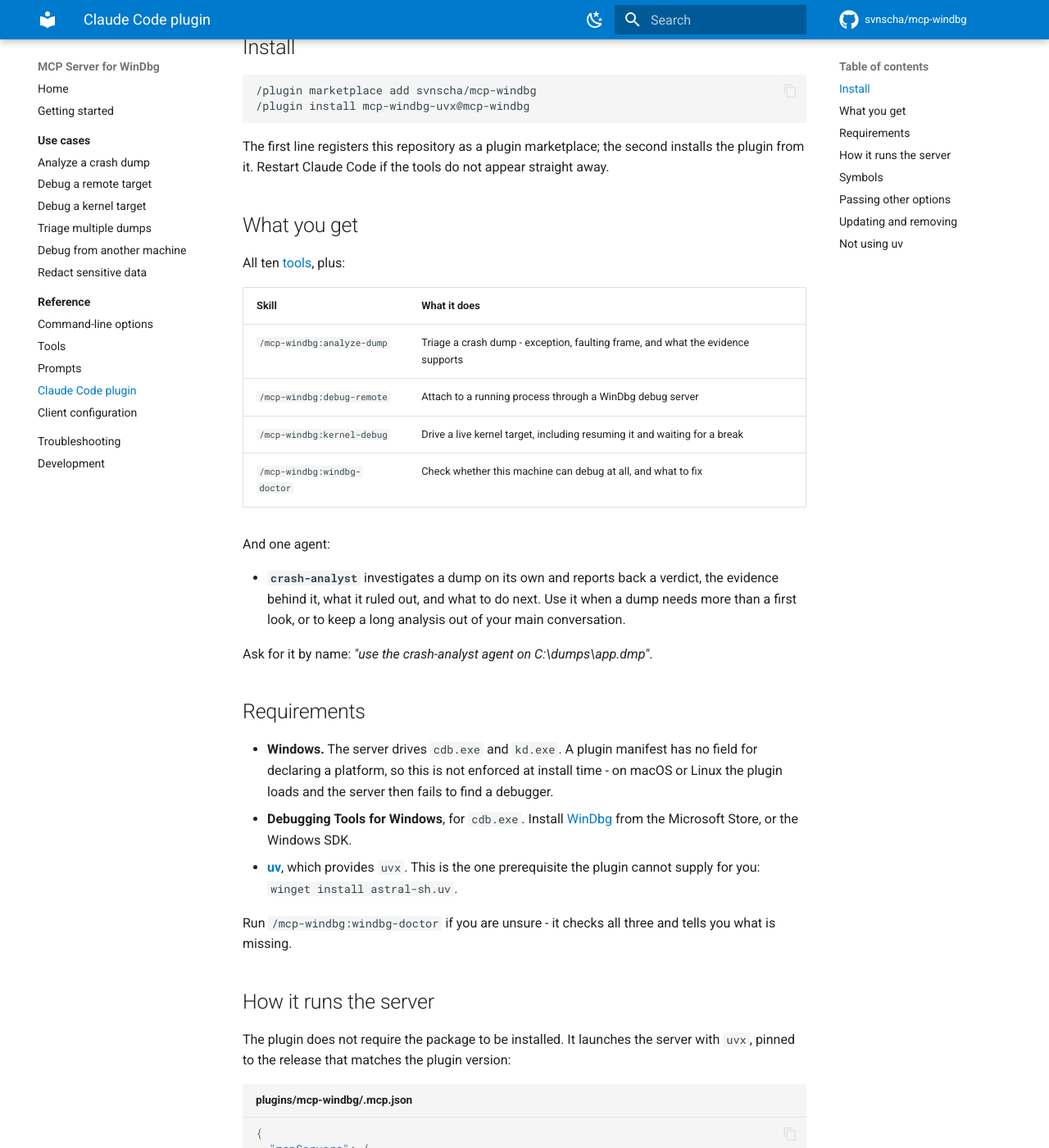
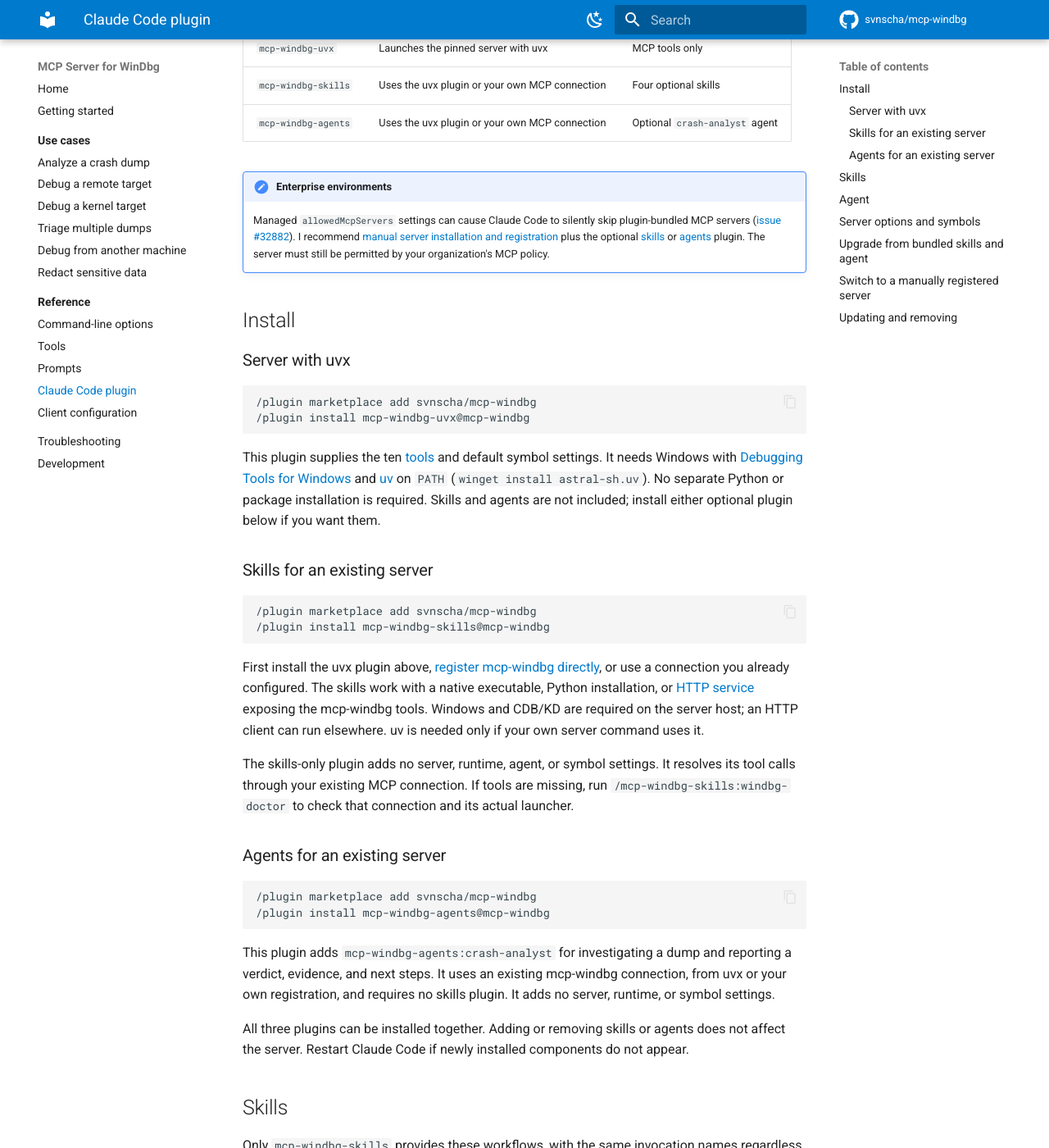
Before and after one commit to EduardBurtes/mcp-windbg, an MkDocs documentation site: the page built from docs/reference/plugin.md, in a window 1280 px wide and 1400 px high, scrolled down 231 px. Shown: the whole window at 82% size. Built offline with MkDocs 1.6.1 and Material for MkDocs 9.7.7, drawn with Linux system fonts in a browser that asks for light colours; comment, search, counter and statistics services are not loaded; some of the changed text lies outside the part shown.

Commit message:
feat(plugin): package skills and agents as separate plugins (#106)
Separate the MCP server, four debugging skills, and crash-analyst agent into independently installable plugins. Document installation and migration, support existing MCP connections, and validate every marketplace version.

````diff
--- a/docs/reference/plugin.md
+++ b/docs/reference/plugin.md
@@ -1,124 +1,165 @@
-# Claude Code plugin
+# Claude Code plugins
 
-The plugin is the shortest way to use mcp-windbg from Claude Code. It brings the
-[tools](tools.md), a set of skills, and an agent, and it needs no `pip install` and no MCP
-configuration.
+Install the server plugin if needed, then optionally add skills, agents, or both:
+
+| Plugin | Server | Included workflows |
+| --- | --- | --- |
+| `mcp-windbg-uvx` | Launches the pinned server with uvx | MCP tools only |
+| `mcp-windbg-skills` | Uses the uvx plugin or your own MCP connection | Four optional skills |
+| `mcp-windbg-agents` | Uses the uvx plugin or your own MCP connection | Optional `crash-analyst` agent |
+
+!!! note "Enterprise environments"
+    Managed `allowedMcpServers` settings can cause Claude Code to silently skip
+    plugin-bundled MCP servers ([issue #32882](https://github.com/anthropics/claude-code/issues/32882)).
+    I recommend [manual server installation and registration](clients.md#registering-the-server-directly)
+    plus the optional [skills](#skills-for-an-existing-server) or [agents](#agents-for-an-existing-server) plugin.
+    The server must still be permitted by your organization's MCP policy.
 
 ## Install
 
-```
+### Server with uvx
+
+```text
 /plugin marketplace add svnscha/mcp-windbg
 /plugin install mcp-windbg-uvx@mcp-windbg
 ```
 
-The first line registers this repository as a plugin marketplace; the second installs the plugin
-from it. Restart Claude Code if the tools do not appear straight away.
+This plugin supplies the ten [tools](tools.md) and default symbol
+settings. It needs Windows with [Debugging Tools for Windows](https://aka.ms/windbg)
+and [uv](https://docs.astral.sh/uv/) on `PATH` (`winget install astral-sh.uv`).
+No separate Python or package installation is required. Skills and agents are not
+included; install either optional plugin below if you want them.
 
-## What you get
+### Skills for an existing server
 
-All ten [tools](tools.md), plus:
-
-| Skill | What it does |
-| :---- | :----------- |
-| `/mcp-windbg:analyze-dump` | Triage a crash dump - exception, faulting frame, and what the evidence supports |
-| `/mcp-windbg:debug-remote` | Attach to a running process through a WinDbg debug server |
-| `/mcp-windbg:kernel-debug` | Drive a live kernel target, including resuming it and waiting for a break |
-| `/mcp-windbg:windbg-doctor` | Check whether this machine can debug at all, and what to fix |
-
-And one agent:
-
-- **`crash-analyst`** investigates a dump on its own and reports back a verdict, the evidence
-  behind it, what it ruled out, and what to do next. Use it when a dump needs more than a first
-  look, or to keep a long analysis out of your main conversation.
-
-Ask for it by name: *"use the crash-analyst agent on C:\dumps\app.dmp"*.
-
-## Requirements
-
-- **Windows.** The server drives `cdb.exe` and `kd.exe`. A plugin manifest has no field for
-  declaring a platform, so this is not enforced at install time - on macOS or Linux the plugin
-  loads and the server then fails to find a debugger.
-- **Debugging Tools for Windows**, for `cdb.exe`. Install [WinDbg](https://aka.ms/windbg) from the
-  Microsoft Store, or the Windows SDK.
-- **[uv](https://docs.astral.sh/uv/)**, which provides `uvx`. This is the one prerequisite the
-  plugin cannot supply for you: `winget install astral-sh.uv`.
-
-Run `/mcp-windbg:windbg-doctor` if you are unsure - it checks all three and tells you what is
-missing.
-
-## How it runs the server
-
-The plugin does not require the package to be installed. It launches the server with `uvx`,
-pinned to the release that matches the plugin version:
-
-```json title="plugins/mcp-windbg/.mcp.json"
-{
-  "mcpServers": {
-    "mcp-windbg": {
-      "command": "uvx",
-      "args": ["mcp-windbg@1.1.0"],
-      "env": {
-        "_NT_SYMBOL_PATH": "${_NT_SYMBOL_PATH:-SRV*C:\\Symbols*https://msdl.microsoft.com/download/symbols}"
-      }
-    }
-  }
-}
+```text
+/plugin marketplace add svnscha/mcp-windbg
+/plugin install mcp-windbg-skills@mcp-windbg
 ```
 
-`uvx` fetches that version from PyPI on first use and caches it. Pinning keeps the plugin and the
-server it drives in step, so a plugin update is what moves the server version.
+First install the uvx plugin above, [register mcp-windbg directly](clients.md#registering-the-server-directly),
+or use a connection you already configured. The skills work with a native executable,
+Python installation, or [HTTP service](../scenarios/http-service.md) exposing the
+mcp-windbg tools. Windows and CDB/KD are required on the server host; an HTTP client
+can run elsewhere. uv is needed only if your own server command uses it.
 
-## Symbols
+The skills-only plugin adds no server, runtime, agent, or symbol settings. It resolves
+its tool calls through your existing MCP connection. If tools are missing, run
+`/mcp-windbg-skills:windbg-doctor` to check that connection and its actual launcher.
 
-Symbols work out of the box. The `${VAR:-default}` form above means:
+### Agents for an existing server
 
-- **No `_NT_SYMBOL_PATH` set** - the plugin supplies the Microsoft symbol server, caching to
-  `C:\Symbols`.
-- **`_NT_SYMBOL_PATH` already set** - your value wins and the default is ignored. A symbol path
-  you tuned yourself is never overwritten.
+```text
+/plugin marketplace add svnscha/mcp-windbg
+/plugin install mcp-windbg-agents@mcp-windbg
+```
 
-To use your own, set it in the environment before starting Claude Code:
+This plugin adds `mcp-windbg-agents:crash-analyst` for investigating a dump and
+reporting a verdict, evidence, and next steps. It uses an existing mcp-windbg
+connection, from uvx or your own registration, and requires no skills plugin.
+It adds no server, runtime, or symbol settings.
+
+All three plugins can be installed together. Adding or removing skills or agents
+does not affect the server. Restart Claude Code if newly installed components do not appear.
+
+## Skills
+
+Only `mcp-windbg-skills` provides these workflows, with the same invocation names
+regardless of how the server is installed:
+
+| Workflow | Skill |
+| --- | --- |
+| Triage a crash dump | `/mcp-windbg-skills:analyze-dump` |
+| Debug a live user-mode process | `/mcp-windbg-skills:debug-remote` |
+| Drive a live kernel target | `/mcp-windbg-skills:kernel-debug` |
+| Diagnose the debugging setup | `/mcp-windbg-skills:windbg-doctor` |
+
+For example, with an independently installed server:
+
+```text
+/mcp-windbg-skills:analyze-dump C:\dumps\app.dmp
+```
+
+The server's built-in [MCP prompts](prompts.md) remain available with or without a
+plugin. They are separate from these Claude Code skills.
+
+## Agent
+
+With the agents plugin installed, ask:
+
+```text
+Use the mcp-windbg-agents:crash-analyst agent on C:\dumps\app.dmp
+```
+
+The agent works through the available MCP tools directly. Its report includes
+the commands it ran so you can reproduce the investigation.
+
+## Server options and symbols
+
+The uvx bundle launches the server using its `.mcp.json`, pinned to the matching
+release. uvx fetches that version from PyPI on first use and caches it. Updating
+the bundle updates the pinned server too.
+
+The bundle supplies `_NT_SYMBOL_PATH` with the Microsoft symbol server and a
+`C:\Symbols` cache only when you have not set your own value. To customize it:
 
 ```powershell
 setx _NT_SYMBOL_PATH "SRV*C:\Symbols*https://msdl.microsoft.com/download/symbols;C:\my\pdbs"
 ```
 
-`setx` only affects new processes, so restart the terminal. Check what the server actually
-received with `/mcp`.
+Restart the terminal and Claude Code so new processes inherit the value.
 
-Without symbols, stacks resolve to `module+0x1234` and any analysis built on them is guesswork -
-which is why the plugin defaults to something that works rather than to nothing.
+For an independently registered server, configure symbols and [command-line options](cli.md)
+in that registration. Updating skills or agents does not update the server or its
+configuration. Use `--symbols-path` or `_NT_SYMBOL_PATH` on the server host; the
+client shell's value may differ, especially over HTTP.
 
-## Passing other options
+For custom `--cdb-path`, `--kd-path`, `--filter-script`, or timeout settings,
+[register the server directly](clients.md#registering-the-server-directly) and add
+either optional plugin. Edits to the installed uvx bundle are overwritten on update.
 
-The [command-line options](cli.md) are set in the plugin's `.mcp.json` `args`. To add one - a
-custom `--cdb-path`, a `--filter-script`, a longer `--timeout` - edit that file in the installed
-plugin, or install the server directly instead (see
-[Client configuration](clients.md#registering-the-server-directly)), which gives you full control
-of the command line at the cost of the bundled skills and agent.
+## Upgrade from bundled skills and agent
 
-Note that editing the installed copy is overwritten when the plugin updates.
+Earlier uvx plugin versions included four skills and `crash-analyst`. After updating,
+install `mcp-windbg-skills@mcp-windbg` and/or `mcp-windbg-agents@mcp-windbg` to keep them. Change
+skill invocations from `/mcp-windbg:` to `/mcp-windbg-skills:`; for example,
+`/mcp-windbg:analyze-dump` becomes `/mcp-windbg-skills:analyze-dump`.
+The agent is now `mcp-windbg-agents:crash-analyst`. Keep the uvx plugin installed
+to continue using its server.
+
+## Switch to a manually registered server
+
+Finish open debugging sessions, then uninstall the bundle:
+
+```text
+/plugin uninstall mcp-windbg-uvx@mcp-windbg
+```
+
+[Register your server](clients.md#registering-the-server-directly) and restart Claude Code. Confirm the server
+connection with `/mcp`, then run `/mcp-windbg-skills:windbg-doctor` if you installed
+the skills plugin. Existing skills and agents installations can stay in place.
 
 ## Updating and removing
 
-```
+For the skills-only plugin:
+
+```text
 /plugin marketplace update mcp-windbg
-/plugin update mcp-windbg-uvx@mcp-windbg
+/plugin update mcp-windbg-skills@mcp-windbg
 ```
 
-To remove it:
+For the other plugins, substitute `mcp-windbg-uvx@mcp-windbg` or
+`mcp-windbg-agents@mcp-windbg` in the update command.
 
-```
-/plugin uninstall mcp-windbg-uvx@mcp-windbg
-/plugin marketplace remove mcp-windbg
+To remove the skills-only plugin:
+
+```text
+/plugin uninstall mcp-windbg-skills@mcp-windbg
 ```
 
-## Not using uv
-
-Install the package yourself and register the server directly. You lose the skills and the agent,
-but the tools are identical:
-
-```powershell
-pip install mcp-windbg
-claude mcp add mcp-windbg -s user -e _NT_SYMBOL_PATH="SRV*C:\Symbols*https://msdl.microsoft.com/download/symbols" -- python -m mcp_windbg
-```
+Your MCP server, whether supplied by the uvx plugin or registered independently,
+remains configured. To remove only the agent, uninstall `mcp-windbg-agents@mcp-windbg`.
+For the uvx plugin,
+uninstall `mcp-windbg-uvx@mcp-windbg` instead; that also removes its server registration.
+Remove the marketplace with `/plugin marketplace remove mcp-windbg` when none of
+its plugins are needed.
````
Also changed, not shown: CHANGELOG.md (+21 -0 lines), CLAUDE.md (+14 -3 lines), README.md (+51 -6 lines), docs/getting-started.md (+13 -5 lines), docs/reference/clients.md (+31 -7 lines), docs/reference/index.md (+2 -2 lines), docs/reference/prompts.md (+4 -0 lines), plugins/mcp-windbg-agents/agents/crash-analyst.md (renamed from plugins/mcp-windbg/agents/crash-analyst.md, +11 -5 lines), plugins/mcp-windbg-skills/skills/analyze-dump/SKILL.md (renamed from plugins/mcp-windbg/skills/analyze-dump/SKILL.md, +10 -0 lines), plugins/mcp-windbg-skills/skills/debug-remote/SKILL.md (renamed from plugins/mcp-windbg/skills/debug-remote/SKILL.md, +11 -1 lines), plugins/mcp-windbg-skills/skills/kernel-debug/SKILL.md (renamed from plugins/mcp-windbg/skills/kernel-debug/SKILL.md, +10 -0 lines), plugins/mcp-windbg-skills/skills/windbg-doctor/SKILL.md (added, +68 -0 lines), plugins/mcp-windbg/README.md (+45 -24 lines), plugins/mcp-windbg/skills/windbg-doctor/SKILL.md (deleted, +0 -53 lines), 2 other files.
